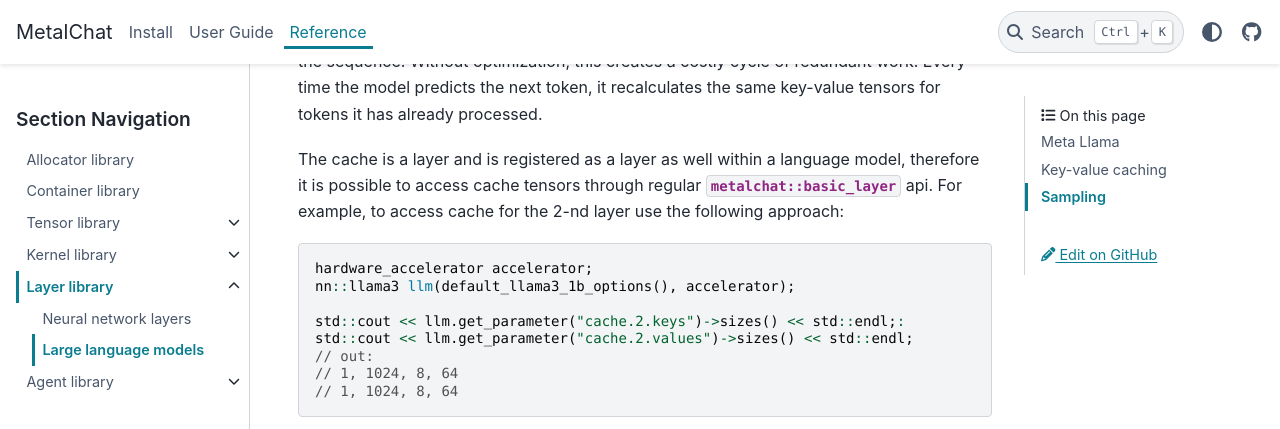
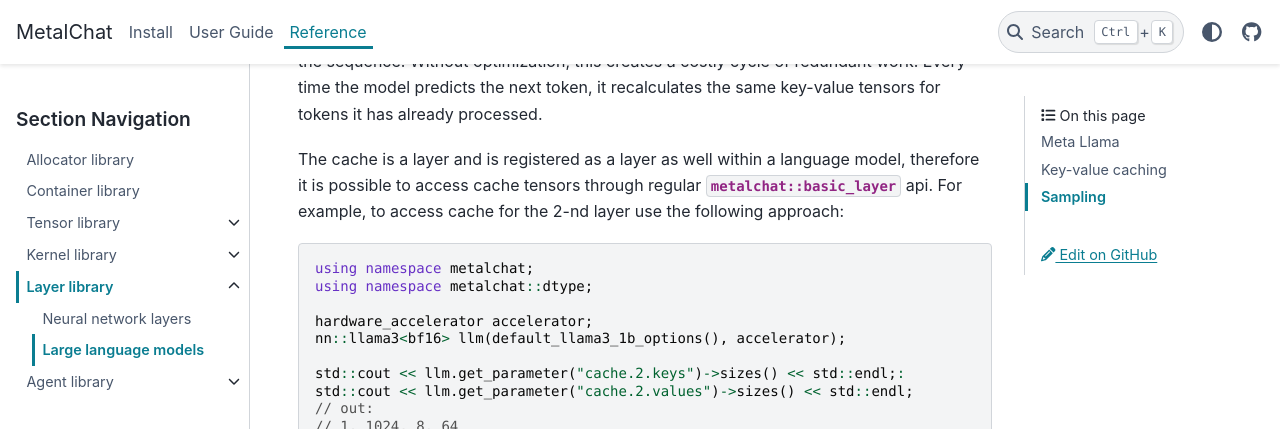
Before and after one commit to ybubnov/metalchat, a Sphinx documentation site: the page built from documentation/reference/layer/llm.rst, in a window 1280 px wide and 900 px high, scrolled down 519 px, cut to the strip 0-429 px from the top of the window. Built offline with Sphinx 7.4.7 and the PyData theme 0.15.4, drawn with Linux system fonts in a browser that asks for light colours.

Commit message:
Specify type of the llama3 model in caching docs.

```diff
--- a/documentation/reference/layer/llm.rst
+++ b/documentation/reference/layer/llm.rst
@@ -24,8 +24,11 @@
 
 .. code-block:: c++
 
+   using namespace metalchat;
+   using namespace metalchat::dtype;
+
    hardware_accelerator accelerator;
-   nn::llama3 llm(default_llama3_1b_options(), accelerator);
+   nn::llama3<bf16> llm(default_llama3_1b_options(), accelerator);
 
    std::cout << llm.get_parameter("cache.2.keys")->sizes() << std::endl;:
    std::cout << llm.get_parameter("cache.2.values")->sizes() << std::endl;
```
